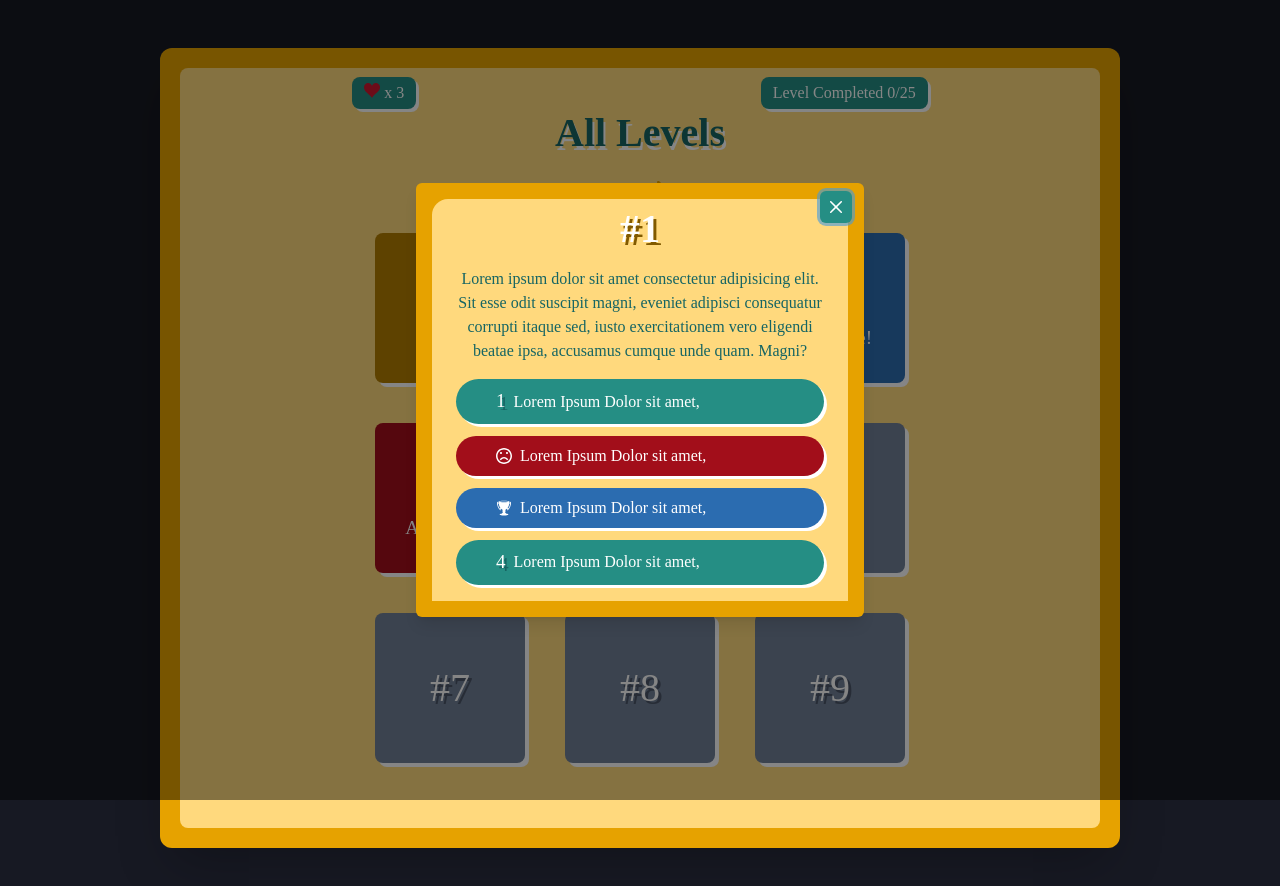
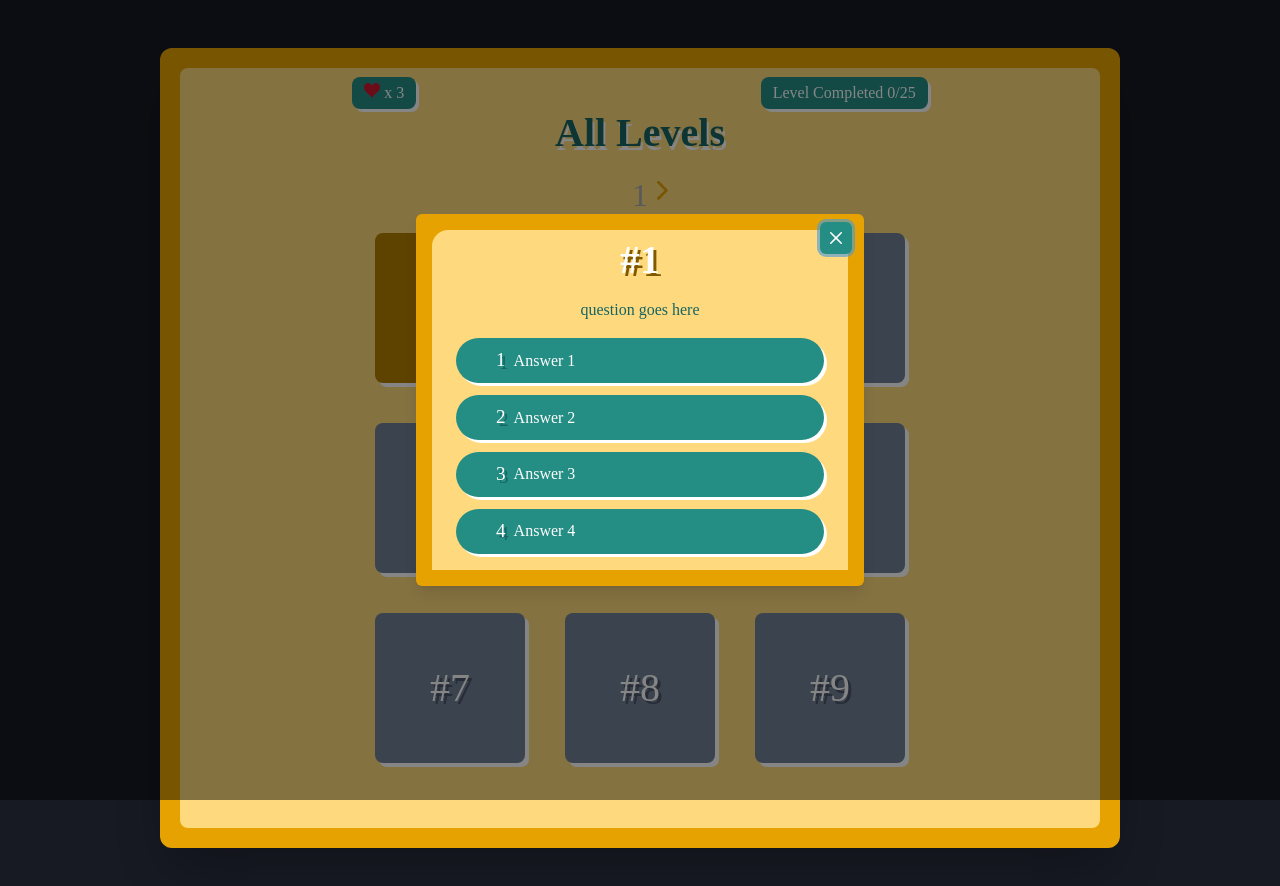
Before and after one commit to LukeGibran/sheno-game, a React (Vite) app: page / in a window 1280 px wide. Both pictures are taken after a click on the item "#1". Shown: the top 886 px of the page. Built offline with nearby package versions, Linux system fonts and the light colour scheme.

Commit message:
Added the logic for answering question, closing modals and unlocking next levels

```diff
--- a/src/App.jsx
+++ b/src/App.jsx
@@ -8,7 +8,6 @@ const theme = extendTheme({ ...MyTheme });
 
 import HomePage from './pages/HomePage';
 import Login from './pages/Login';
-import Blog from './pages/Blog';
 
 function App({ Component, pageProps }) {
   return (
@@ -17,7 +16,6 @@ function App({ Component, pageProps }) {
         <Switch>
           <Route exact path='/' component={HomePage} />
           <Route exact path='/login' component={Login} />
-          <Route exact path='/blog' component={Blog} />
         </Switch>
       </ChakraProvider>
     </div>
--- a/src/components/CardLevel/CardLevel.jsx
+++ b/src/components/CardLevel/CardLevel.jsx
@@ -9,7 +9,7 @@ import {
 } from '../../redux/question/question.actions';
 
 // Redux Selectors
-import { allQuestions } from '../../redux/question/question.selector';
+import { paginatedQuestions } from '../../redux/question/question.selector';
 
 import { Wrap, Box, ScaleFade } from '@chakra-ui/react';
 
@@ -50,7 +50,7 @@ const CardLevel = ({ questions, toggleQModal, setCurrQ }) => {
 };
 
 const mapStateToProps = createStructuredSelector({
-  questions: allQuestions,
+  questions: paginatedQuestions,
 });
 
 const mapDispatchToProps = (dispatch) => ({
--- a/src/components/Modals/Question/QuestionItem.jsx
+++ b/src/components/Modals/Question/QuestionItem.jsx
@@ -5,11 +5,31 @@ import { ListIcon, ListItem, Text } from '@chakra-ui/react';
 import { GiTrophy } from 'react-icons/gi';
 import { ImSad } from 'react-icons/im';
 
-const QuestionItem = ({ openRationaleModal }) => {
-  return (
-    <>
+const QuestionItem = ({
+  openRationaleModal,
+  answers,
+  correctAns,
+  answered,
+  status,
+}) => {
+  const checkForCorrectAnswer = (q_number) => {
+    if (answered) return
+    q_number === correctAns
+      ? openRationaleModal(true)
+      : openRationaleModal(false);
+  };
+
+  const AnswerItem = ({ answer, number }) => (
     <ListItem
-        bg={'green.600'}
+      bg={
+        !answered
+          ? 'green.600'
+          : number === correctAns
+          ? 'blue.600'
+          : status === 'wrong'
+          ? 'red.600'
+          : 'green.600'
+      }
       color={'white'}
       py={'.5rem'}
       pl={{ base: '.8rem', lg: '2.5rem' }}
@@ -26,8 +46,9 @@ const QuestionItem = ({ openRationaleModal }) => {
         transform: 'translate(-3px,-5px )',
         boxShadow: '6px 6px 0 #fff',
       }}
-        onClick={()=> openRationaleModal()}
+      onClick={() => checkForCorrectAnswer(number)}
     >
+      {!answered ? (
         <Text
           color={'white'}
           fontSize={{ base: '1rem', lg: '1.2rem' }}
@@ -37,17 +58,30 @@ const QuestionItem = ({ openRationaleModal }) => {
           }}
           mr='.5rem'
         >
-          1
+          {number}
         </Text>
+      ) : number === correctAns ? (
+        <ListIcon as={GiTrophy} />
+      ) : (
+        <ListIcon as={ImSad} />
+      )}
       <Text
         color={'white'}
         textAlign={'start'}
         fontSize={{ base: '.8rem', lg: '1rem' }}
       >
-          Lorem Ipsum Dolor sit amet,
+        {answer}
       </Text>
     </ListItem>
-      <ListItem
+  );
+
+  return (
+    <>
+      {answers.map((answer, index) => (
+        <AnswerItem answer={answer} number={index + 1} key={index} />
+      ))}
+
+      {/* <ListItem
         bg={'red.600'}
         color={'white'}
         py={'.5rem'}
@@ -74,8 +108,8 @@ const QuestionItem = ({ openRationaleModal }) => {
         >
           Lorem Ipsum Dolor sit amet,
         </Text>
-      </ListItem>
-      <ListItem
+      </ListItem> */}
+      {/* <ListItem
         bg={'blue.600'}
         color={'white'}
         py={'.5rem'}
@@ -102,8 +136,8 @@ const QuestionItem = ({ openRationaleModal }) => {
         >
           Lorem Ipsum Dolor sit amet,
         </Text>
-      </ListItem>
-      <ListItem
+      </ListItem> */}
+      {/* <ListItem
         bg={'green.600'}
         color={'white'}
         py={'.5rem'}
@@ -140,7 +174,7 @@ const QuestionItem = ({ openRationaleModal }) => {
         >
           Lorem Ipsum Dolor sit amet,
         </Text>
-      </ListItem>
+      </ListItem> */}
     </>
   );
 };
--- a/src/components/Modals/Question/QuestionModal.jsx
+++ b/src/components/Modals/Question/QuestionModal.jsx
@@ -1,14 +1,19 @@
-import React from 'react';
+import React, { useEffect } from 'react';
 import { connect } from 'react-redux';
 import { createStructuredSelector } from 'reselect';
 
 // Redux Selector
-import { isQuestionModalOpen } from '../../../redux/question/question.selector';
+import {
+  isQuestionModalOpen,
+  currentQuestion,
+  allQuestions,
+} from '../../../redux/question/question.selector';
 
 // Redux Actions
 import {
   toggleQuestionModal,
   toggleRationaleModal,
+  isAnswerCorrect,
 } from '../../../redux/question/question.actions';
 import {
   Modal,
@@ -19,21 +24,40 @@ import {
   ModalCloseButton,
   Text,
   List,
+  Icon,
 } from '@chakra-ui/react';
+
+import { GiTrophy } from 'react-icons/gi';
+import { ImSad } from 'react-icons/im';
 
 import QuestionItem from './QuestionItem';
 
-const QuestionModal = ({ toggleModal, toggleRModal, isModalOpen }) => {
-  const openRationaleModal = () => {
+const QuestionModal = ({
+  toggleModal,
+  toggleRModal,
+  isModalOpen,
+  currentQuestion,
+  isAnswerCorrect,
+  allQuestions,
+}) => {
+  const openRationaleModal = (val) => {
+    isAnswerCorrect(val);
 
     setTimeout(() => {
       toggleModal();
-    }, 1500);
+    }, 3000);
 
     setTimeout(() => {
       toggleRModal();
-    }, 2000);
+    }, 3500);
   };
+
+  useEffect(() => {
+    console.log(currentQuestion);
+  }, [currentQuestion]);
+
+  const { question, question_no, correct_ans, answers, status, answered } =
+    allQuestions[currentQuestion - 1];
 
   return (
     <>
@@ -42,24 +66,56 @@ const QuestionModal = ({ toggleModal, toggleRModal, isModalOpen }) => {
         onClose={toggleModal}
         isOpen={isModalOpen}
         motionPreset='slideInBottom'
-        closeOnOverlayClick={false}
+        // closeOnOverlayClick={false}
       >
         <ModalOverlay />
-        <ModalContent bg={'yellow.500'}>
+        <ModalContent
+          bg={
+            status === 'available'
+              ? 'yellow.500'
+              : status === 'correct'
+              ? 'blue.500'
+              : 'red.500'
+          }
+        >
           <ModalHeader
-            bg={'yellow.200'}
+            bg={
+              status === 'available'
+                ? 'yellow.200'
+                : status === 'correct'
+                ? 'blue.200'
+                : 'red.200'
+            }
             borderTopStartRadius='2xl'
             color={'green.700'}
             p={0}
+            textAlign={'center'}
           >
+            {status === 'available' ? (
               <Text
                 fontSize={{ base: '1.8rem', lg: '2.5rem' }}
                 color={'white'}
                 textShadow='3px 3px #815a00'
               >
-              #1
+                #{question_no}
               </Text>
+            ) : status === 'correct' ? (
+              <Icon
+                as={GiTrophy}
+                fontSize={{ base: '1.8rem', lg: '2.5rem' }}
+                color={'white'}
+                mt={1}
+              />
+            ) : (
+              <Icon
+                as={ImSad}
+                fontSize={{ base: '1.8rem', lg: '2.5rem' }}
+                color={'white'}
+                mt={1}
+              />
+            )}
           </ModalHeader>
+          {status === 'available' && (
             <ModalCloseButton
               bg={'green.600'}
               color='white'
@@ -68,19 +124,41 @@ const QuestionModal = ({ toggleModal, toggleRModal, isModalOpen }) => {
               _hover={{ boxShadow: 'none', transform: 'translate(1px, 2px)' }}
               onClick={() => toggleModal}
             />
-          <ModalBody bg={'yellow.200'} pb={'1rem'}>
+          )}
+
+          <ModalBody
+            pb={'1rem'}
+            bg={
+              status === 'available'
+                ? 'yellow.200'
+                : status === 'correct'
+                ? 'blue.200'
+                : 'red.200'
+            }
+          >
             <Text
-              fontSize={{ base: '.8rem', lg: '1rem' }}
-              color={'green.700'}
+              fontSize={
+                status === 'available'
+                  ? { base: '.8rem', lg: '1rem' }
+                  : { base: '1.5rem' }
+              }
+              color={status === 'available' ? 'green.700' : 'white'}
               mb={{ base: '.5rem', lg: '1rem' }}
             >
-              Lorem ipsum dolor sit amet consectetur adipisicing elit. Sit esse
-              odit suscipit magni, eveniet adipisci consequatur corrupti itaque
-              sed, iusto exercitationem vero eligendi beatae ipsa, accusamus
-              cumque unde quam. Magni?
+              {status === 'available'
+                ? question
+                : status === 'correct'
+                ? 'Correct!'
+                : 'Aww Snap!'}
             </Text>
             <List spacing={3}>
-              <QuestionItem openRationaleModal={openRationaleModal} />
+              <QuestionItem
+                openRationaleModal={openRationaleModal}
+                answers={answers}
+                correctAns={correct_ans}
+                answered={answered}
+                status={status}
+              />
             </List>
           </ModalBody>
         </ModalContent>
@@ -91,11 +169,14 @@ const QuestionModal = ({ toggleModal, toggleRModal, isModalOpen }) => {
 
 const mapStateToProps = createStructuredSelector({
   isModalOpen: isQuestionModalOpen,
+  currentQuestion,
+  allQuestions,
 });
 
 const mapDispatchToProps = (dispatch) => ({
   toggleModal: () => dispatch(toggleQuestionModal()),
   toggleRModal: () => dispatch(toggleRationaleModal()),
+  isAnswerCorrect: (val) => dispatch(isAnswerCorrect(val)),
 });
 
 export default connect(mapStateToProps, mapDispatchToProps)(QuestionModal);
--- a/src/components/Modals/Rationale/RationaleModal.jsx
+++ b/src/components/Modals/Rationale/RationaleModal.jsx
@@ -3,10 +3,17 @@ import { connect } from 'react-redux';
 import { createStructuredSelector } from 'reselect';
 
 // Redux Selectors
-import { isRationaleModalOpen } from '../../../redux/question/question.selector';
+import {
+  isRationaleModalOpen,
+  currentQuestion,
+} from '../../../redux/question/question.selector';
 
 // Redux Actions
-import { toggleRationaleModal } from '../../../redux/question/question.actions';
+import {
+  toggleRationaleModal,
+  toggleQuestionModal,
+  setCurrentQuestion,
+} from '../../../redux/question/question.actions';
 
 // Components
 import Banner from '../../Customs/Banner/Banner';
@@ -24,7 +31,13 @@ import {
   Box,
 } from '@chakra-ui/react';
 
-const RationaleModal = ({ isModalOpen, toggleRModal }) => {
+const RationaleModal = ({
+  isModalOpen,
+  toggleRModal,
+  toggleQModal,
+  setCurrentQuestion,
+  currentQuestion,
+}) => {
   const [isNextAvailable, setIsNextAvailable] = useState(false);
   const [timer, setTimer] = useState(0);
 
@@ -48,6 +61,15 @@ const RationaleModal = ({ isModalOpen, toggleRModal }) => {
       setIsNextAvailable(true);
       clearInterval(countdown);
     }, 6000);
+  };
+
+  const setNextQuestion = () => {
+    setCurrentQuestion(currentQuestion + 1);
+    toggleRModal();
+
+    setTimeout(() => {
+      toggleQModal();
+    }, 500);
   };
   return (
     <Modal
@@ -104,7 +126,7 @@ const RationaleModal = ({ isModalOpen, toggleRModal }) => {
             transition='all .3s linear'
             _hover={{ boxShadow: 'none', transform: 'translate(1px, 2px)' }}
             disabled={!isNextAvailable}
-            onClick={() => console.log('heyy')}
+            onClick={() => setNextQuestion()}
           >
             {isNextAvailable ? 'Next' : timer}
           </Button>
@@ -116,10 +138,13 @@ const RationaleModal = ({ isModalOpen, toggleRModal }) => {
 
 const mapStateToProps = createStructuredSelector({
   isModalOpen: isRationaleModalOpen,
+  currentQuestion,
 });
 
 const mapDispatchToProps = (dispatch) => ({
   toggleRModal: () => dispatch(toggleRationaleModal()),
+  toggleQModal: () => dispatch(toggleQuestionModal()),
+  setCurrentQuestion: (val) => dispatch(setCurrentQuestion(val)),
 });
 
 export default connect(mapStateToProps, mapDispatchToProps)(RationaleModal);
--- a/src/pages/Blog.jsx
+++ /dev/null
@@ -1,168 +0,0 @@
-import React from 'react';
-import {
-  Flex,
-  Stack,
-  Heading,
-  Text,
-  Input,
-  Button,
-  Icon,
-  useColorModeValue,
-  createIcon,
-} from '@chakra-ui/react';
-
-export default function CardWithIllustration() {
-  return (
-    <Flex
-      minH={'100vh'}
-      align={'center'}
-      justify={'center'}
-      py={12}
-      bg={useColorModeValue('gray.50', 'gray.800')}
-    >
-      <Stack
-        boxShadow={'2xl'}
-        bg={useColorModeValue('white', 'gray.700')}
-        rounded={'xl'}
-        p={10}
-        spacing={8}
-        align={'center'}
-      >
-        <Icon as={NotificationIcon} w={24} h={24} />
-        <Stack align={'center'} spacing={2}>
-          <Heading
-            textTransform={'uppercase'}
-            fontSize={'3xl'}
-            color={useColorModeValue('gray.800', 'gray.200')}
-          >
-            Subscribe
-          </Heading>
-          <Text fontSize={'lg'} color={'gray.500'}>
-            Subscribe to our newsletter & stay up to date!
-          </Text>
-        </Stack>
-        <Stack spacing={4} direction={{ base: 'column', md: 'row' }} w={'full'}>
-          <Input
-            type={'text'}
-            placeholder={'john@doe.net'}
-            color={useColorModeValue('gray.800', 'gray.200')}
-            bg={useColorModeValue('gray.100', 'gray.600')}
-            rounded={'full'}
-            border={0}
-            _focus={{
-              bg: useColorModeValue('gray.200', 'gray.800'),
-              outline: 'none',
-            }}
-          />
-          <Button
-            bg={'blue.400'}
-            rounded={'full'}
-            color={'white'}
-            flex={'1 0 auto'}
-            _hover={{ bg: 'blue.500' }}
-            _focus={{ bg: 'blue.500' }}
-          >
-            Subscribe
-          </Button>
-        </Stack>
-      </Stack>
-    </Flex>
-  );
-}
-
-const NotificationIcon = createIcon({
-  displayName: 'Notification',
-  viewBox: '0 0 128 128',
-  path: (
-    <g id='Notification'>
-      <rect
-        className='cls-1'
-        x='1'
-        y='45'
-        fill={'#fbcc88'}
-        width='108'
-        height='82'
-      />
-      <circle className='cls-2' fill={'#8cdd79'} cx='105' cy='86' r='22' />
-      <rect
-        className='cls-3'
-        fill={'#f6b756'}
-        x='1'
-        y='122'
-        width='108'
-        height='5'
-      />
-      <path
-        className='cls-4'
-        fill={'#7ece67'}
-        d='M105,108A22,22,0,0,1,83.09,84a22,22,0,0,0,43.82,0A22,22,0,0,1,105,108Z'
-      />
-      <path
-        fill={'#f6b756'}
-        className='cls-3'
-        d='M109,107.63v4A22,22,0,0,1,83.09,88,22,22,0,0,0,109,107.63Z'
-      />
-      <path
-        className='cls-5'
-        fill={'#d6ac90'}
-        d='M93,30l16,15L65.91,84.9a16,16,0,0,1-21.82,0L1,45,17,30Z'
-      />
-      <path
-        className='cls-6'
-        fill={'#cba07a'}
-        d='M109,45,65.91,84.9a16,16,0,0,1-21.82,0L1,45l2.68-2.52c43.4,40.19,41.54,39.08,45.46,40.6A16,16,0,0,0,65.91,79.9l40.41-37.42Z'
-      />
-      <path
-        className='cls-7'
-        fill={'#dde1e8'}
-        d='M93,1V59.82L65.91,84.9a16,16,0,0,1-16.77,3.18C45.42,86.64,47,87.6,17,59.82V1Z'
-      />
-      <path
-        className='cls-8'
-        fill={'#c7cdd8'}
-        d='M74,56c-3.56-5.94-3-10.65-3-17.55a16.43,16.43,0,0,0-12.34-16,5,5,0,1,0-7.32,0A16,16,0,0,0,39,38c0,7.13.59,12-3,18a3,3,0,0,0,0,6H50.41a5,5,0,1,0,9.18,0H74a3,3,0,0,0,0-6ZM53.2,21.37a3,3,0,1,1,3.6,0,1,1,0,0,0-.42.7,11.48,11.48,0,0,0-2.77,0A1,1,0,0,0,53.2,21.37Z'
-      />
-      <path
-        className='cls-3'
-        fill={'#f6b756'}
-        d='M46.09,86.73,3,127H1v-1c6-5.62-1.26,1.17,43.7-40.78A1,1,0,0,1,46.09,86.73Z'
-      />
-      <path
-        className='cls-3'
-        fill={'#f6b756'}
-        d='M109,126v1h-2L63.91,86.73a1,1,0,0,1,1.39-1.49C111,127.85,103.11,120.51,109,126Z'
-      />
-      <path
-        className='cls-8'
-        fill={'#c7cdd8'}
-        d='M93,54.81v5L65.91,84.9a16,16,0,0,1-16.77,3.18C45.42,86.64,47,87.6,17,59.82v-5L44.09,79.9a16,16,0,0,0,21.82,0Z'
-      />
-      <path
-        className='cls-9'
-        fill={'#fff'}
-        d='M101,95c-.59,0-.08.34-8.72-8.3a1,1,0,0,1,1.44-1.44L101,92.56l15.28-15.28a1,1,0,0,1,1.44,1.44C100.21,96.23,101.6,95,101,95Z'
-      />
-      <path
-        className='cls-3'
-        fill={'#f6b756'}
-        d='M56.8,18.38a3,3,0,1,0-3.6,0A1,1,0,0,1,52,20,5,5,0,1,1,58,20,1,1,0,0,1,56.8,18.38Z'
-      />
-      <path
-        className='cls-1'
-        fill={'#fbcc88'}
-        d='M71,42.17V35.45c0-8.61-6.62-16-15.23-16.43A16,16,0,0,0,39,35c0,7.33.58,12-3,18H74A21.06,21.06,0,0,1,71,42.17Z'
-      />
-      <path
-        className='cls-3'
-        fill={'#f6b756'}
-        d='M74,53H36a21.36,21.36,0,0,0,1.86-4H72.14A21.36,21.36,0,0,0,74,53Z'
-      />
-      <path className='cls-3' fill={'#f6b756'} d='M59.59,59a5,5,0,1,1-9.18,0' />
-      <path
-        className='cls-1'
-        fill={'#fbcc88'}
-        d='M74,59H36a3,3,0,0,1,0-6H74a3,3,0,0,1,0,6Z'
-      />
-    </g>
-  ),
-});
--- a/src/redux/question/question.actions.js
+++ b/src/redux/question/question.actions.js
@@ -17,3 +17,8 @@ export const toggleQuestionModal = () => ({
 export const toggleRationaleModal = () => ({
   type: QuestionActionTypes.TOGGLE_RATIONALE_MODAL,
 });
+
+export const isAnswerCorrect = (val) => ({
+  type: QuestionActionTypes.SET_IS_ANSWER_CORRECT,
+  payload: val,
+});
--- a/src/redux/question/question.selector.js
+++ b/src/redux/question/question.selector.js
@@ -3,6 +3,11 @@ import { createSelector } from 'reselect';
 const getAllQuestions = (state) => state.question;
 
 export const allQuestions = createSelector(
+  [getAllQuestions],
+  ({ allQuestions }) => allQuestions
+);
+
+export const paginatedQuestions = createSelector(
   [getAllQuestions],
   ({ allQuestions, page, perPage }) =>
     allQuestions.slice(perPage * (page - 1), perPage * page)
@@ -25,7 +30,7 @@ export const isQuestionModalOpen = createSelector(
 
 export const currentQuestion = createSelector(
   [getAllQuestions],
-  ({ currentQuestion, allQuestions }) => allQuestions[currentQuestion]
+  ({ currentQuestionOpen }) => currentQuestionOpen
 );
 
 export const isRationaleModalOpen = createSelector(
--- a/src/redux/question/question.types.js
+++ b/src/redux/question/question.types.js
@@ -3,4 +3,5 @@ export const QuestionActionTypes = {
   SET_CURRENT_QUESTION: 'SET_CURRENT_QUESTION',
   TOGGLE_QUESTION_MODAL: 'TOGGLE_QUESTION_MODAL',
   TOGGLE_RATIONALE_MODAL: 'TOGGLE_RATIONALE_MODAL',
+  SET_IS_ANSWER_CORRECT: 'SET_IS_ANSWER_CORRECT',
 };
--- /dev/null
+++ b/src/redux/question/question.utils.js
@@ -0,0 +1,18 @@
+export const updateQuestionStatus = (allQuestions, questionNo, isCorrect) => {
+  return allQuestions.map((question) => {
+    if (question.question_no === questionNo) {
+
+      question.status = isCorrect ? 'correct' : 'wrong';
+      question.answered = true;
+
+      return question;
+    }
+    // Set the next question to available
+    if (question.question_no === (questionNo + 1)) {
+        question.status = 'available'
+        return question
+    }
+
+    return question;
+  });
+};
```
Also changed, not shown: src/redux/question/question.reducer.js (+34 -4 lines). Lines whose indentation alone changed are shown as unchanged.
